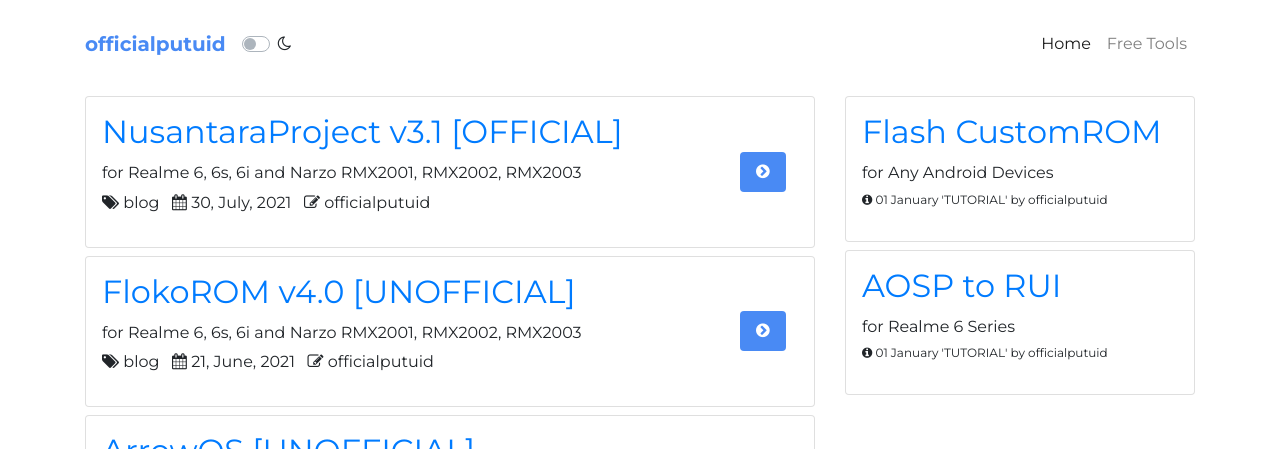
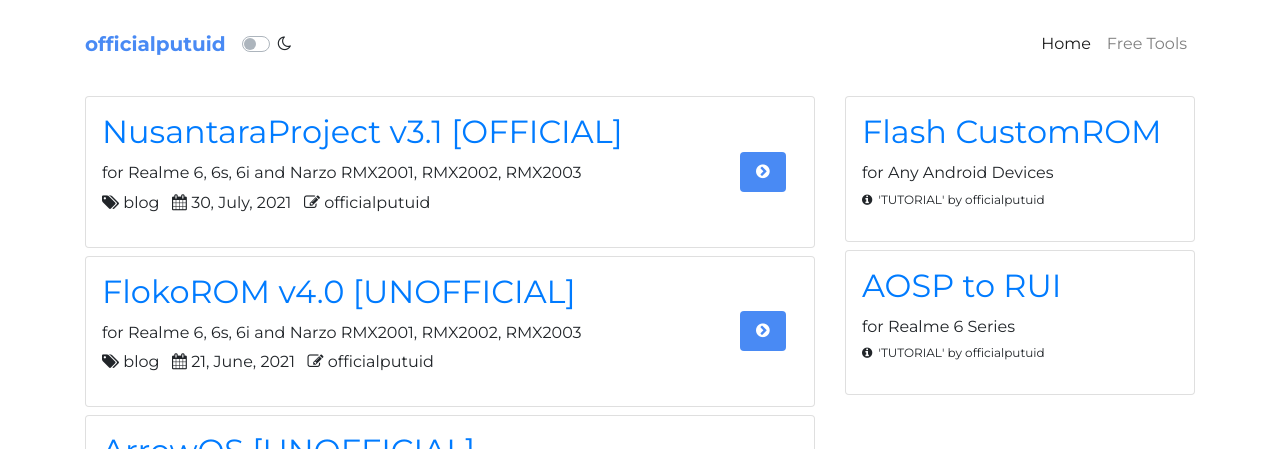
Before and after one commit to psionicprjkt/blog.psionicprjkt.my.id, a Jekyll site: the page built from index.html, in a window 1280 px wide. Shown: the top 449 px of the page. Built offline with Jekyll 4.4.1, drawn with Linux system fonts in a browser that asks for light colours.

Commit message:
blog: layouts: Update default.html
Signed-off-by: officialputuid <officialputuid@hack.id>

```diff
--- a/_layouts/default.html
+++ b/_layouts/default.html
@@ -56,7 +56,7 @@
                                 <div class="card p-3 mt-2 mb-1">
                                     <h2 class="card-title"><a href="{{ site.baseurl }}{{ post.url }}">{{ post.title }}</a></h2>
                                     <h6>for {{ post.devices }}</h6>
-                                    <p style="font-size: 12px;"><i class="fa fa-info-circle" aria-hidden="true"></i>&nbsp;{{ post.date | date: '%d %B' }}{% if post.author %} '{{ post.category }}' by {{ post.author }}{% endif %}</p>
+                                    <p style="font-size: 12px;"><i class="fa fa-info-circle" aria-hidden="true"></i>&nbsp;{% if post.author %} '{{ post.category }}' by {{ post.author }}{% endif %}</p>
                                 </div>
                                 {% endfor %}
                             </div>
```
